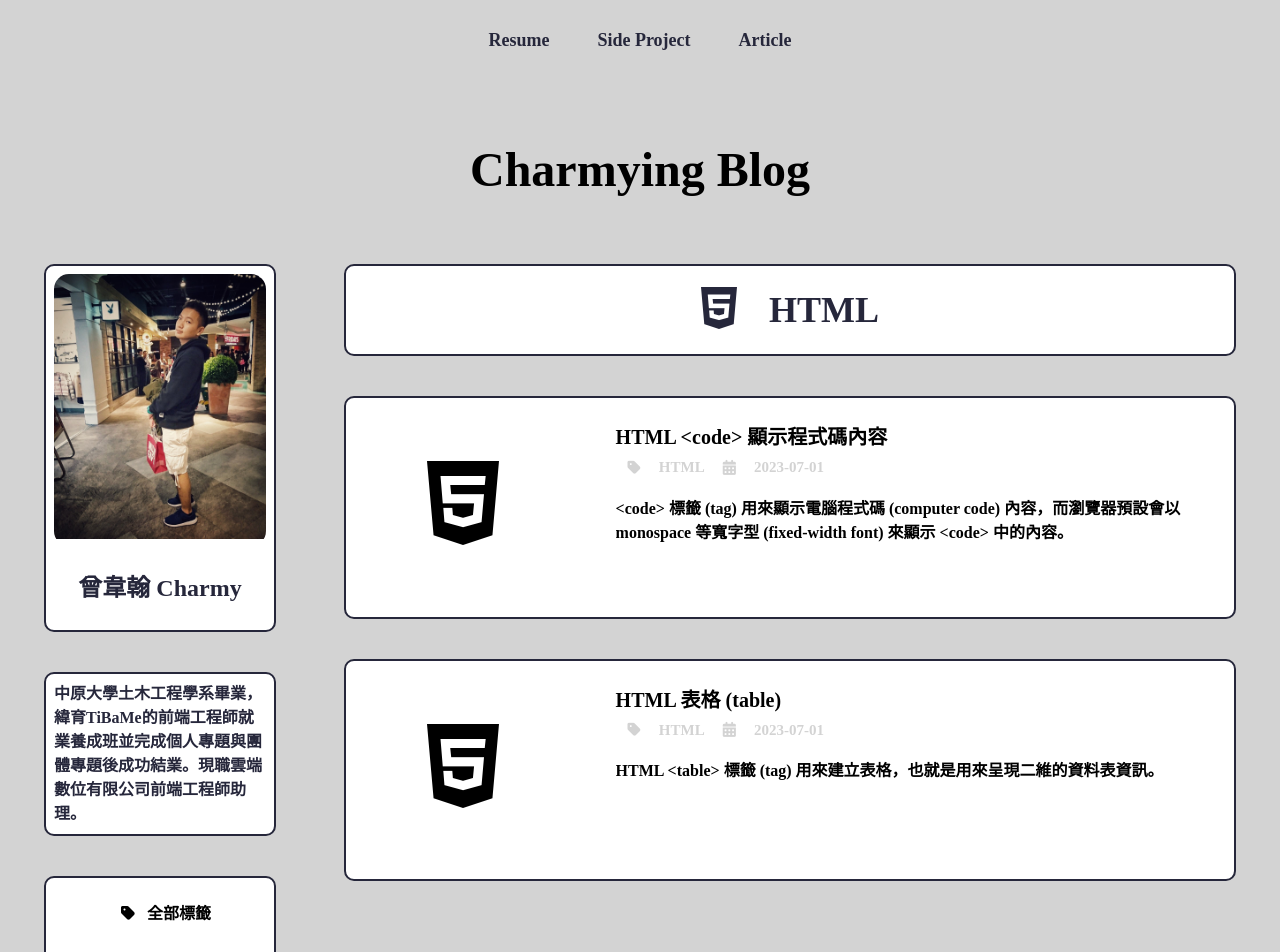
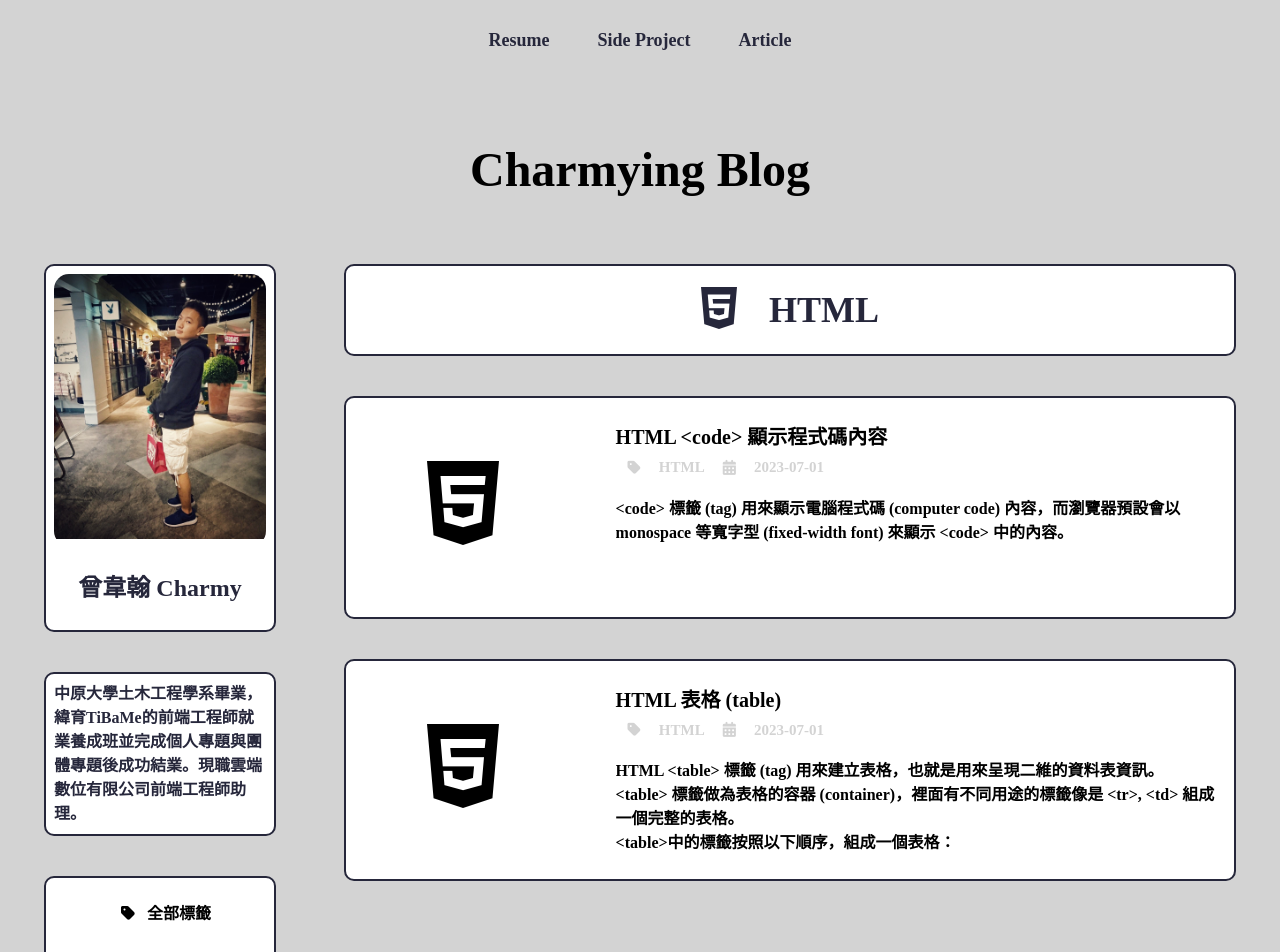
Before and after one commit to Charmy-Old/Blog, a Vue app: page /Article-HTML in a window 1280 px wide. Shown: the top 952 px of the page. Built offline with nearby package versions, Linux system fonts and the light colour scheme; a web font is replaced by a local one.

Commit message:
20230704 modify 文章內容 & a標籤hover transition

```diff
--- a/src/assets/css/common/style.css
+++ b/src/assets/css/common/style.css
@@ -14,6 +14,7 @@ a, a:hover, a:visited, a:link, a:active {
     color:#000;
     text-decoration:none;
     outline: none;
+    transition: all 0.5s ease;
 }
 
 li i {
--- a/src/views/Article-HTML.vue
+++ b/src/views/Article-HTML.vue
@@ -41,6 +41,8 @@
                         <div class="article-underline"></div>
                         <div class="article-content">
                             <p>HTML &lt;table&gt; 標籤 (tag) 用來建立表格，也就是用來呈現二維的資料表資訊。</p>
+                            <p>&lt;table&gt; 標籤做為表格的容器 (container)，裡面有不同用途的標籤像是 &lt;tr&gt;, &lt;td&gt; 組成一個完整的表格。</p>
+                            <p>&lt;table&gt;中的標籤按照以下順序，組成一個表格：</p>
                         </div>
                     </div>
                 </a>
--- a/src/views/Article.vue
+++ b/src/views/Article.vue
@@ -152,8 +152,8 @@
                             <p>在現代的網站中，使用他人開放原始碼的套件輔助開發已經是稀鬆平常的事情，無論是透過套件加速堆砌產品，或是在開發環境中加上協助工程師的各式工具，只需要稍加設定，一個專案便能輕易加載了成千上萬的外部程式；但如此方便的機制，究竟是怎麼實現的呢？</p>
                             <p>npm 即為 Node Package Manager 的縮寫，開發者可以透過 Node 隨附的 npm cli，進行套件的安裝及管理。</p>
                             <p>在程式開發的領域中，有許多開發者會開發好用的 JavaScript 工具，分享給大家使用。像是多數人熟知的 jQuery, Express, Vue, React 等等，實際上還有更多更多的工具包可以使用。為了把這些工具都統整在一個地方，讓開發者方便搜尋和使用，於是就有了 Node 套件管理器。</p>
-                        <p>例如在專案資料夾的終端機中輸入 npm install express，npm 便會自動從 Registry 中尋找 express 這個非常熱門的 Node.js Web Server 框架，取得最新版本，下載到專案中的 node_modules 資料夾中。</p>
-                        <p>然而在專案中，不可能每次都透過開發者自行指定套件安裝，不但無法管理，也很沒有效率；開發者可以透過專案中的 package.json，羅列出專案需要哪些套件，之後安裝時只需要 npm install，npm 便會自動依照 package.json 的內容下載套件。</p>
+                            <p>例如在專案資料夾的終端機中輸入 npm install express，npm 便會自動從 Registry 中尋找 express 這個非常熱門的 Node.js Web Server 框架，取得最新版本，下載到專案中的 node_modules 資料夾中。</p>
+                            <p>然而在專案中，不可能每次都透過開發者自行指定套件安裝，不但無法管理，也很沒有效率；開發者可以透過專案中的 package.json，羅列出專案需要哪些套件，之後安裝時只需要 npm install，npm 便會自動依照 package.json 的內容下載套件。</p>
                         </div>
                     </div>
                 </a>
@@ -220,6 +220,8 @@
                         <div class="article-underline"></div>
                         <div class="article-content">
                             <p>HTML &lt;table&gt; 標籤 (tag) 用來建立表格，也就是用來呈現二維的資料表資訊。</p>
+                            <p>&lt;table&gt; 標籤做為表格的容器 (container)，裡面有不同用途的標籤像是 &lt;tr&gt;, &lt;td&gt; 組成一個完整的表格。</p>
+                            <p>&lt;table&gt;中的標籤按照以下順序，組成一個表格：</p>
                         </div>
                     </div>
                 </a>
--- a/src/views/Home.vue
+++ b/src/views/Home.vue
@@ -189,6 +189,8 @@
                         <div class="article-underline"></div>
                         <div class="article-content">
                             <p>HTML &lt;table&gt; 標籤 (tag) 用來建立表格，也就是用來呈現二維的資料表資訊。</p>
+                            <p>&lt;table&gt; 標籤做為表格的容器 (container)，裡面有不同用途的標籤像是 &lt;tr&gt;, &lt;td&gt; 組成一個完整的表格。</p>
+                            <p>&lt;table&gt;中的標籤按照以下順序，組成一個表格：</p>
                         </div>
                     </div>
                 </a>
```
